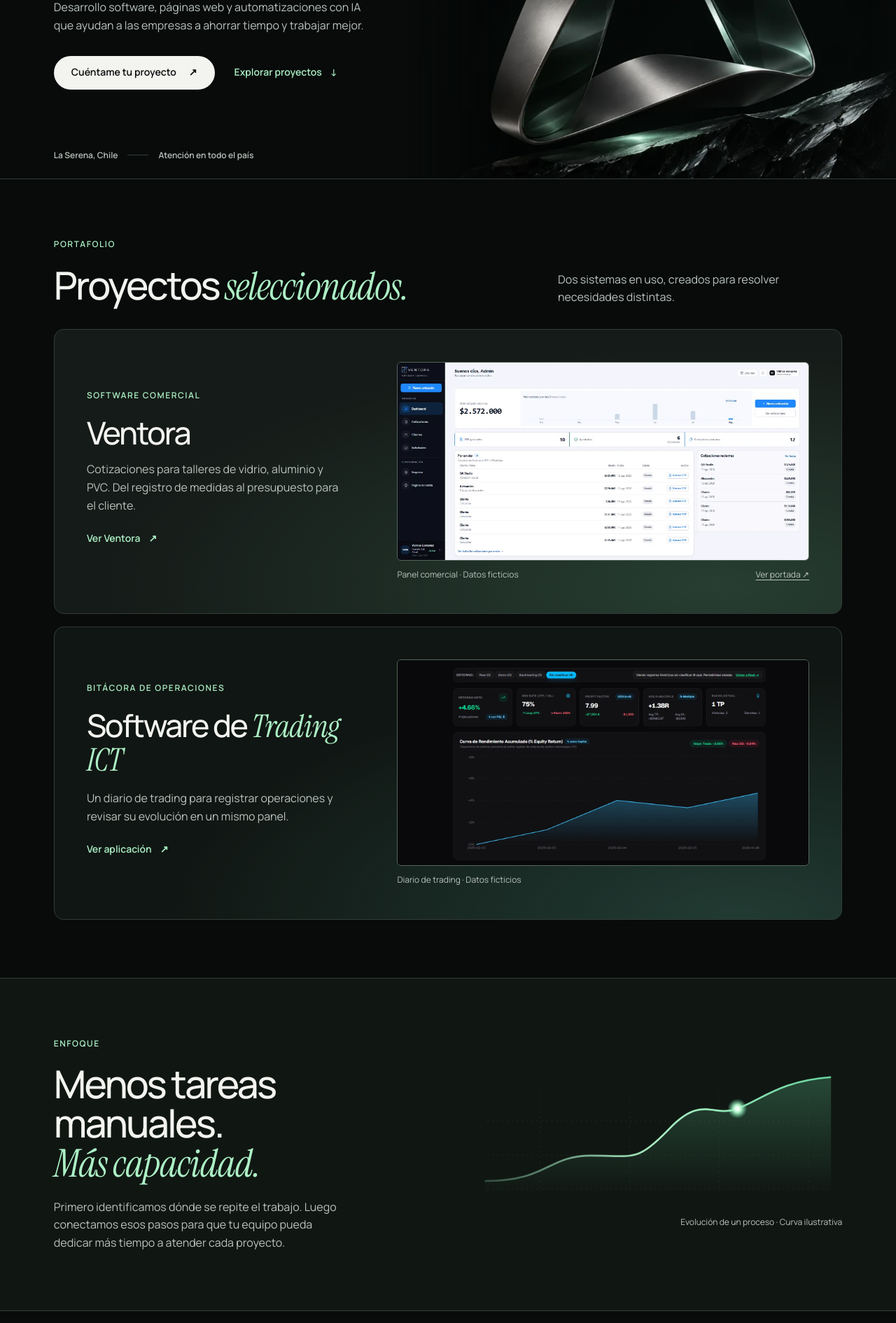
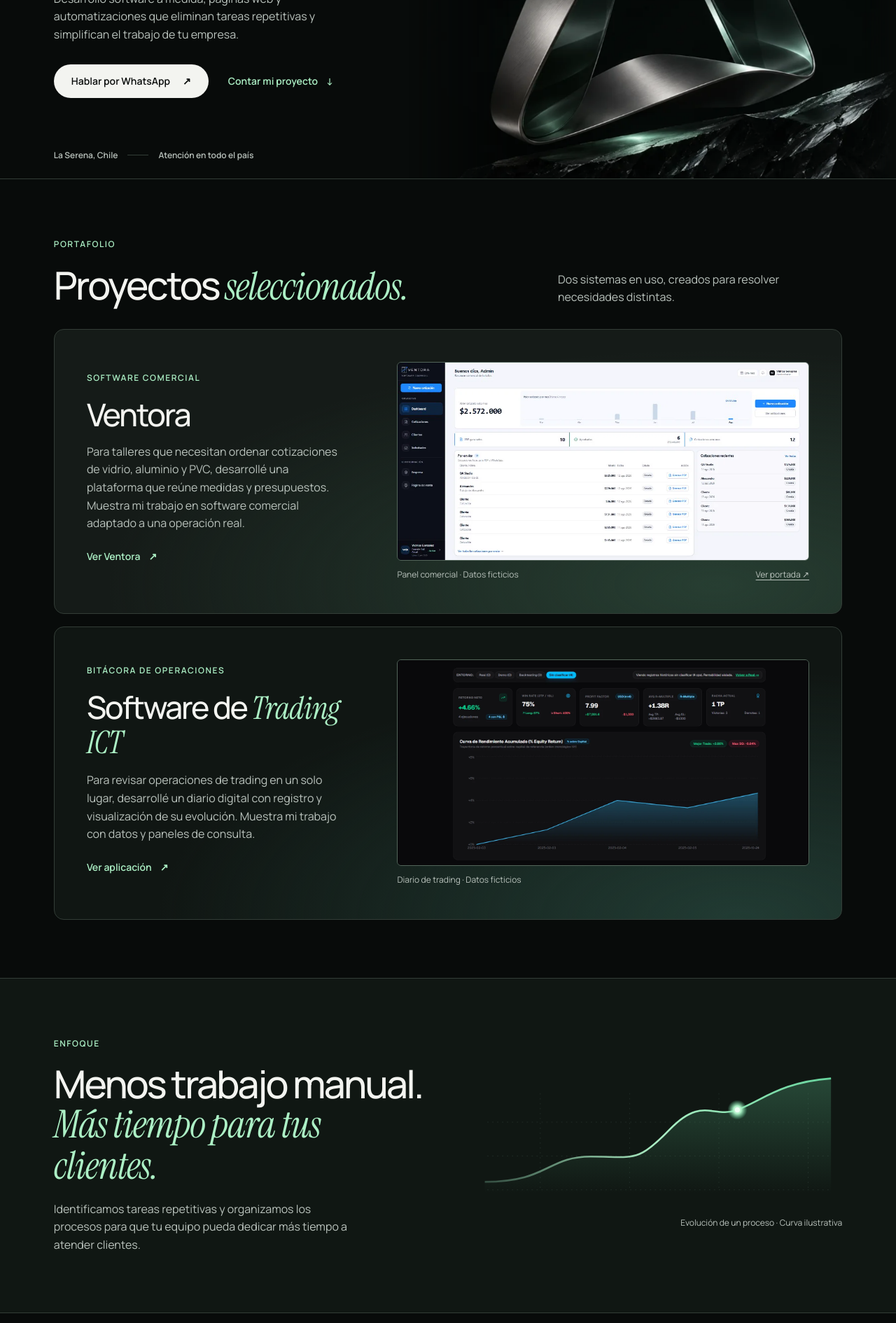
Before and after one commit to AArenasValdes/alessandro-arenas-web, a plain HTML site: page sitio/index.html in a window 1280 px wide. Shown: the part 390-2280 px from the top of the page at 70% size. Drawn offline with Linux system fonts and the light colour scheme.

Commit message:
Improve contact paths and portfolio clarity

```diff
--- a/sitio/index.html
+++ b/sitio/index.html
@@ -25,7 +25,7 @@
   <a class="brand" href="#inicio"><img src="assets/firma.svg" width="31" height="29" alt="" /> Alessandro Arenas</a>
   <button class="nav-toggle" type="button" aria-expanded="false" aria-controls="navLinks" aria-label="Abrir navegación">Menú</button>
   <nav class="nav-links" id="navLinks" aria-label="Navegación principal">
-    <a href="#proyecto">Proyectos</a><a href="#servicios">Servicios</a><a href="#ejemplo">Enfoque</a>
+    <a href="#proyecto">Proyectos</a><a href="#servicios">Servicios</a><a href="#ejemplo">Enfoque</a><a href="#contacto">Contacto</a>
   </nav>
   <a class="nav-cta" href="#contacto">Hablemos <span aria-hidden="true">↗</span></a>
 </div></header>
@@ -34,8 +34,8 @@
   <div class="hero-copy">
     <p class="eyebrow"><span class="signal"></span> Desarrollo digital independiente</p>
     <h1>Haz que tu negocio<br /> llegue <em>más lejos.</em></h1>
-    <p class="intro">Desarrollo software, páginas web y automatizaciones con IA que ayudan a las empresas a ahorrar tiempo y trabajar mejor.</p>
-    <div class="actions"><a class="pill" href="#contacto">Cuéntame tu proyecto <span aria-hidden="true">↗</span></a><a class="line-link" href="#proyecto">Explorar proyectos <span aria-hidden="true">↓</span></a></div>
+    <p class="intro">Desarrollo software a medida, páginas web y automatizaciones que eliminan tareas repetitivas y simplifican el trabajo de tu empresa.</p>
+    <div class="actions"><a class="pill" id="directWhatsapp" href="#contacto" hidden>Hablar por WhatsApp <span aria-hidden="true">↗</span><span class="sr-only"> (abre una pestaña nueva)</span></a><a class="line-link" href="#contacto">Contar mi proyecto <span aria-hidden="true">↓</span></a></div>
   </div>
   <div class="art"><img class="sculpture" src="assets/escultura.webp" width="1050" height="788" alt="" fetchpriority="high" /></div>
   <div class="origin">La Serena, Chile <span></span> Atención en todo el país</div>
@@ -45,18 +45,18 @@
   <p>Dos sistemas en uso, creados para resolver necesidades distintas.</p></div>
   <article class="case"><div class="case-copy">
     <p class="category">Software comercial</p><h3>Ventora</h3>
-    <p>Cotizaciones para talleres de vidrio, aluminio y PVC. Del registro de medidas al presupuesto para el cliente.</p>
-    <a class="line-link" href="https://ventorap.cl" id="ventoraLink" target="_blank" rel="noopener noreferrer">Ver Ventora <span aria-hidden="true">↗</span><span class="sr-only"> (abre una pestaña nueva)</span></a>
+    <p>Para talleres que necesitan ordenar cotizaciones de vidrio, aluminio y PVC, desarrollé una plataforma que reúne medidas y presupuestos. Muestra mi trabajo en software comercial adaptado a una operación real.</p>
+    <a class="line-link" href="https://ventorap.cl" id="ventoraLink" data-project="ventora" target="_blank" rel="noopener noreferrer">Ver Ventora <span aria-hidden="true">↗</span><span class="sr-only"> (abre una pestaña nueva)</span></a>
   </div><figure><a href="assets/ventora-panel.webp" aria-label="Ampliar captura del panel comercial de Ventora"><img src="assets/ventora-panel.webp" width="1024" height="492" loading="lazy" alt="Panel comercial de Ventora con cotizaciones pendientes y recientes" /></a>
     <figcaption>Panel comercial · Datos ficticios <a href="assets/ventora-sitio.webp">Ver portada ↗</a></figcaption></figure></article>
   <article class="case trading"><div class="case-copy">
     <p class="category">Bitácora de operaciones</p><h3>Software de <em>Trading ICT</em></h3>
-    <p>Un diario de trading para registrar operaciones y revisar su evolución en un mismo panel.</p>
-    <a class="line-link" href="https://martin-trader-ict-zella.vercel.app/" target="_blank" rel="noopener noreferrer">Ver aplicación <span aria-hidden="true">↗</span><span class="sr-only"> (abre una pestaña nueva)</span></a>
+    <p>Para revisar operaciones de trading en un solo lugar, desarrollé un diario digital con registro y visualización de su evolución. Muestra mi trabajo con datos y paneles de consulta.</p>
+    <a class="line-link" href="https://martin-trader-ict-zella.vercel.app/" data-project="trading-ict" target="_blank" rel="noopener noreferrer">Ver aplicación <span aria-hidden="true">↗</span><span class="sr-only"> (abre una pestaña nueva)</span></a>
   </div><figure><a href="assets/trading-ict-panel.webp" aria-label="Ampliar captura del diario de trading"><img src="assets/trading-ict-panel.webp" width="1600" height="800" loading="lazy" alt="Indicadores y curva de rendimiento de operaciones ficticias" /></a><figcaption>Diario de trading · Datos ficticios</figcaption></figure></article>
 </div></section>
 <section class="impact" id="ejemplo"><div class="shell split">
-  <div><p class="eyebrow">Enfoque</p><h2>Menos tareas manuales.<br /><em>Más capacidad.</em></h2><p>Primero identificamos dónde se repite el trabajo. Luego conectamos esos pasos para que tu equipo pueda dedicar más tiempo a atender cada proyecto.</p></div>
+  <div><p class="eyebrow">Enfoque</p><h2>Menos trabajo manual.<br /><em>Más tiempo para tus clientes.</em></h2><p>Identificamos tareas repetitivas y organizamos los procesos para que tu equipo pueda dedicar más tiempo a atender clientes.</p></div>
   <figure><img src="assets/impacto.svg" width="600" height="240" alt="" loading="lazy" /><figcaption>Evolución de un proceso · Curva ilustrativa</figcaption></figure>
 </div></section>
 <section id="servicios" class="services"><div class="shell split">
@@ -68,6 +68,7 @@
     <dt>Integración de procesos</dt><dd>Conexiones entre formularios, planillas y sistemas para evitar el doble registro.</dd>
   </dl>
 </div></section>
+<section class="about"><div class="shell split"><div><p class="eyebrow">Atención directa</p><h2>Tecnología desarrollada con <em>atención directa.</em></h2></div><p>Soy Alessandro Arenas, desarrollador de software de La Serena. Trabajo directamente con empresas para entender sus procesos, diseñar soluciones digitales e implementar herramientas que faciliten su operación.</p></div></section>
 <section class="faq" id="preguntas"><div class="shell split"><h2>Preguntas <em>frecuentes.</em></h2><div class="faq-list"><details><summary>¿Trabajas solo con empresas de La Serena y Coquimbo?</summary><p>No. Atiendo desde la Región de Coquimbo y puedo colaborar de manera remota con empresas de todo Chile.</p></details><details><summary>¿Cuánto cuesta un proyecto?</summary><p>Depende del alcance, las integraciones y el mantenimiento requerido. Primero reviso lo que necesitas y luego preparo una propuesta con precio y entregables definidos.</p></details><details><summary>¿Puedo automatizar algo sin crear un sistema completo?</summary><p>Sí. En muchos casos es suficiente integrar las herramientas que ya utilizas. Recomendaré una solución nueva solo si aporta valor real.</p></details><details><summary>¿Se puede integrar WhatsApp e inteligencia artificial?</summary><p>Existen integraciones oficiales y flujos autorizados según el caso. Antes de implementarlos es necesario revisar permisos, costos, políticas de la plataforma y tratamiento de datos.</p></details></div></div></section>
 <section id="contacto" class="contact"><div class="shell split"><div><p class="eyebrow">Contacto</p><h2>Hablemos de<br /><em>tu proyecto.</em></h2><p>Cuéntame qué haces hoy y qué te gustaría simplificar.</p></div>
 <form id="contactForm">
@@ -92,8 +93,7 @@
           </select>
           <label for="detalle">Cuéntame brevemente tu idea <span aria-hidden="true">*</span>
           </label>
-          <textarea id="detalle" name="detalle" rows="3" required minlength="10" placeholder="¿Cómo lo haces hoy y qué te gustaría mejorar?">
-          </textarea>
+          <textarea id="detalle" name="detalle" rows="3" required minlength="10" placeholder="¿Cómo lo haces hoy y qué te gustaría mejorar?"></textarea>
           <label class="consent">
           <input type="checkbox" id="consent" required />
           <span>Acepto abrir WhatsApp con esta información para solicitar contacto. <a href="privacidad.html">Privacidad</a>.</span>
--- a/sitio/script.js
+++ b/sitio/script.js
@@ -40,6 +40,20 @@
   const submit = form?.querySelector('[type=submit]');
   const phone = String(config.whatsapp || '').replace(/[^0-9]/g, '');
   const configured = phone.length >= 10 && phone.length <= 15;
+  // Local events only. A future analytics adapter can subscribe without receiving form data.
+  const track = (name, detail = {}) => document.dispatchEvent(new CustomEvent(name, { detail }));
+  const directWhatsapp = document.getElementById('directWhatsapp');
+  if (configured && directWhatsapp) {
+    directWhatsapp.href = `https://wa.me/${phone}?text=${encodeURIComponent('Hola Alessandro, me gustaría conversar sobre un proyecto.')}`;
+    directWhatsapp.target = '_blank';
+    directWhatsapp.rel = 'noopener noreferrer';
+    directWhatsapp.hidden = false;
+    directWhatsapp.addEventListener('click', () => track('contact_whatsapp_click'));
+  }
+  form?.addEventListener('focusin', () => track('contact_form_start'), { once: true });
+  document.querySelectorAll('[data-project]').forEach(link => {
+    link.addEventListener('click', () => track('portfolio_project_click', { project: link.dataset.project }));
+  });
   if (submit && availability) {
     submit.disabled = !configured;
     availability.textContent = configured ? 'Al continuar, podrás revisar el mensaje en WhatsApp antes de enviarlo.' : 'Contacto por WhatsApp temporalmente no disponible.';
@@ -60,6 +74,7 @@
     }
     const mensaje = `Hola Alessandro, te contacto desde tu página web.\n\nNombre: ${nombre}\nEmpresa/rubro: ${empresa || 'No indicado'}\nNecesito: ${servicio}\nDetalle: ${detalle}`;
     const url = `https://wa.me/${phone}?text=${encodeURIComponent(mensaje)}`;
+    track('contact_form_whatsapp_click');
     window.open(url, '_blank', 'noopener,noreferrer');
     feedback.textContent = 'Revisa el mensaje en WhatsApp y presiona Enviar para completar tu consulta. Si no se abrió, permite las ventanas emergentes y vuelve a intentarlo.';
   });
--- a/sitio/styles.css
+++ b/sitio/styles.css
@@ -102,7 +102,8 @@ em { color: var(--mint); font-family: var(--serif); font-weight: 400; letter-spa
 .sculpture { display: block; width: 100%; height: 100%; object-fit: cover; mask-image: linear-gradient(to right, transparent, black 22%, black 93%, transparent); }
 .origin { position: absolute; bottom: 24px; color: var(--muted); gap: 14px; }
 .origin span { width: 30px; height: 1px; background: var(--rule); }
-.portfolio, .impact, .services, .faq, .contact { padding-block: clamp(62px, 6.5vw, 104px); border-bottom: 1px solid var(--rule); }
+.portfolio, .impact, .services, .about, .faq, .contact { padding-block: clamp(62px, 6.5vw, 104px); border-bottom: 1px solid var(--rule); }
+.about p:not(.eyebrow) { color: var(--muted); max-width: 48ch; }
 .section-heading, .split { display: grid; grid-template-columns: 1fr 1fr; gap: clamp(28px, 5.5vw, 90px); align-items: center; }
 .section-heading { grid-template-columns: 1.6fr 1fr; margin-bottom: 32px; align-items: end; }
 .section-heading > p { max-width: 36ch; }
@@ -163,8 +164,9 @@ input:not([type=checkbox]), select, textarea { width: 100%; min-width: 0; paddin
   .brand { font-size: 23px; gap: 7px; }
   .brand img { width: 25px; }
   .nav-toggle { display: block; margin-left: auto; min-height: 44px; color: var(--paper); background: transparent; border: 0; }
+  .nav-cta { display: none; }
   .nav-links { display: none; }
-  .nav-links.open { position: absolute; top: 100%; inset-inline: 0; background: var(--surface); padding: 14px 5%; display: flex; justify-content: space-between; }
+  .nav-links.open { position: absolute; top: 100%; inset-inline: 0; background: var(--surface); padding: 14px 5%; display: flex; flex-wrap: wrap; gap: 6px 18px; justify-content: space-between; }
   .nav-links a { padding-block: 10px; }
   .nav-cta { padding: 6px 12px; }
   .hero-inner { padding: 38px 0 0; display: flex; flex-direction: column; }
@@ -176,7 +178,7 @@ input:not([type=checkbox]), select, textarea { width: 100%; min-width: 0; paddin
   .intro { margin-top: 16px; }
   .art { position: relative; inset: auto; width: 111%; margin-left: -5.5%; height: clamp(230px, 65vw, 360px); }
   .sculpture { object-fit: contain; mask-image: linear-gradient(transparent, black 12%, black 90%, transparent); }
-  .origin { position: static; margin-block: 7px 18px; }
+  .origin { position: static; z-index: 1; margin-block: 7px 18px; }
   .split, .case { grid-template-columns: 1fr; }
   .case { padding: 22px; }
   .impact figcaption { justify-content: start; }
```
Also changed, not shown: 1 other file.
